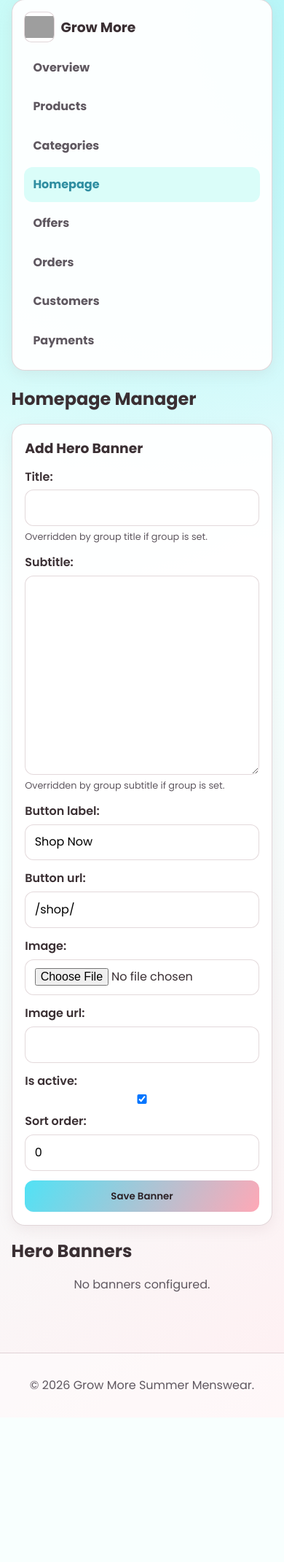
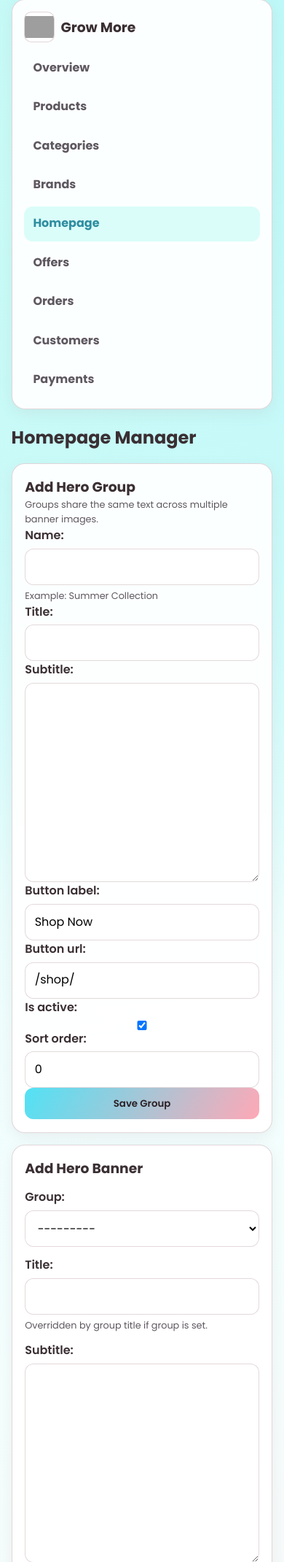
Before and after one commit to venkatesh-99-cbs/Grow_More-main, a Django app: page /dashboard/homepage/ in a window 390 px wide. Shown: the part 75-2216 px from the top of the page at 73% size. Before the commit the page ends 1980 px from the top, so only its background shows below. Run offline with Django 5.2, Linux system fonts and the light colour scheme; the visitor is signed in with stand-in values (Sample User, id 1); data comes from the database, SQL or seed files in the repository; data that the repository does not hold is empty; grey boxes are pictures that could not be loaded.

Commit message:
Comprehensive UI enhancements and functional fixes for Grow More platform.
Key changes:
- Consolidated wishlist/favorite logic and fixed UI feedback.
- Added percentage-based discount badges to products.
- Implemented admin-priority offer logic.
- Redesigned mobile filter section as a swipeable drawer.
- Added per-size stock management in admin with dynamic UI.
- Improved product detail page with image nav, stock status, and related products.
- Automated home page offer slider with dots and auto-play.
- Implemented HeroGroup for synchronized hero banner content.
- Professionalized automated emails and secured receipt downloads.
- Refined global UI (logo, desktop nav, animations, tooltips).

Co-authored-by: venkatesh-99-cbs <217080683+venkatesh-99-cbs@users.noreply.github.com>

```diff
--- a/core/forms.py
+++ b/core/forms.py
@@ -1,6 +1,6 @@
 from django import forms
 
-from core.models import HeroBanner
+from core.models import HeroBanner, HeroGroup
 
 
 class ContactForm(forms.Form):
@@ -13,4 +13,10 @@ class ContactForm(forms.Form):
 class HeroBannerForm(forms.ModelForm):
     class Meta:
         model = HeroBanner
-        fields = ("title", "subtitle", "button_label", "button_url", "image", "image_url", "is_active", "sort_order")
+        fields = ("group", "title", "subtitle", "button_label", "button_url", "image", "image_url", "theme", "animation_type", "is_active", "sort_order")
+
+
+class HeroGroupForm(forms.ModelForm):
+    class Meta:
+        model = HeroGroup
+        fields = ("name", "title", "subtitle", "button_label", "button_url", "is_active", "sort_order")
--- a/dashboard/urls.py
+++ b/dashboard/urls.py
@@ -13,7 +13,12 @@ urlpatterns = [
     path("categories/", views.categories, name="categories"),
     path("categories/<int:pk>/edit/", views.categories, name="category_edit"),
     path("categories/<int:pk>/delete/", views.category_delete, name="category_delete"),
+    path("brands/", views.brands, name="brands"),
+    path("brands/<int:pk>/edit/", views.brands, name="brand_edit"),
+    path("brands/<int:pk>/delete/", views.brand_delete, name="brand_delete"),
     path("homepage/", views.homepage, name="homepage"),
+    path("homepage/groups/<int:pk>/edit/", views.homepage, name="group_edit"),
+    path("homepage/groups/<int:pk>/delete/", views.group_delete, name="group_delete"),
     path("homepage/banners/new/", views.banner_create, name="banner_create"),
     path("homepage/banners/<int:pk>/delete/", views.banner_delete, name="banner_delete"),
     path("orders/", views.orders, name="orders"),
--- a/dashboard/views.py
+++ b/dashboard/views.py
@@ -7,14 +7,14 @@ from django.db.models import Sum
 from django.shortcuts import get_object_or_404, redirect, render
 from django.views.decorators.http import require_POST
 
-from core.forms import HeroBannerForm
-from core.models import HeroBanner
+from core.forms import HeroBannerForm, HeroGroupForm
+from core.models import HeroBanner, HeroGroup
 from offers.forms import PromotionalOfferForm
 from offers.models import PromotionalOffer
 from orders.models import Order, Payment
-from products.forms import CategoryForm, ProductForm
+from products.forms import BrandForm, CategoryForm, ProductForm
 from products.cloudinary_utils import delete_product_image
-from products.models import Category, Product
+from products.models import Brand, Category, Product
 
 
 @staff_member_required
@@ -100,13 +100,66 @@ def category_delete(request, pk):
 
 
 @staff_member_required
-def homepage(request):
+def brands(request, pk=None):
+    brand = get_object_or_404(Brand, pk=pk) if pk else None
+    form = BrandForm(request.POST or None, instance=brand)
+    if request.method == "POST" and form.is_valid():
+        form.save()
+        messages.success(request, "Brand saved.")
+        return redirect("dashboard:brands")
+    brands_qs = Brand.objects.annotate(product_count=Count("products"))
+    return render(
+        request,
+        "dashboard/brands.html",
+        {"form": form, "brands": brands_qs, "brand": brand},
+    )
+
+
+@staff_member_required
+@require_POST
+def brand_delete(request, pk):
+    brand = get_object_or_404(Brand, pk=pk)
+    name = brand.name
+    try:
+        brand.delete()
+        messages.success(request, f"{name} removed.")
+    except ProtectedError:
+        brand.is_active = False
+        brand.save(update_fields=["is_active"])
+        messages.warning(request, f"{name} is used by products, so it was hidden instead.")
+    return redirect("dashboard:brands")
+
+
+@staff_member_required
+def homepage(request, pk=None):
+    group = get_object_or_404(HeroGroup, pk=pk) if pk else None
+    group_form = HeroGroupForm(request.POST or None, instance=group)
+    if request.method == "POST" and "save_group" in request.POST:
+        if group_form.is_valid():
+            group_form.save()
+            messages.success(request, "Hero group saved.")
+            return redirect("dashboard:homepage")
+
     banner_form = HeroBannerForm()
     return render(
         request,
         "dashboard/homepage.html",
-        {"banner_form": banner_form, "banners": HeroBanner.objects.all()},
+        {
+            "banner_form": banner_form,
+            "group_form": group_form,
+            "banners": HeroBanner.objects.select_related("group").all(),
+            "groups": HeroGroup.objects.all(),
+            "current_group": group
+        },
     )
+
+
+@staff_member_required
+@require_POST
+def group_delete(request, pk):
+    get_object_or_404(HeroGroup, pk=pk).delete()
+    messages.success(request, "Hero group removed.")
+    return redirect("dashboard:homepage")
 
 
 @staff_member_required
--- a/templates/dashboard/base.html
+++ b/templates/dashboard/base.html
@@ -12,6 +12,7 @@
         <a href="{% url 'dashboard:overview' %}">Overview</a>
         <a href="{% url 'dashboard:products' %}">Products</a>
         <a href="{% url 'dashboard:categories' %}">Categories</a>
+        <a href="{% url 'dashboard:brands' %}">Brands</a>
         <a href="{% url 'dashboard:homepage' %}">Homepage</a>
         <a href="{% url 'dashboard:offers' %}">Offers</a>
         <a href="{% url 'dashboard:orders' %}">Orders</a>
--- a/templates/dashboard/homepage.html
+++ b/templates/dashboard/homepage.html
@@ -3,6 +3,19 @@
 {% block dashboard_content %}
   <h1>Homepage Manager</h1>
   <section class="dashboard-two">
+    <div class="card admin-form">
+      <h3>{% if current_group %}Edit{% else %}Add{% endif %} Hero Group</h3>
+      <p class="helptext">Groups share the same text across multiple banner images.</p>
+      <form method="post" action="{% if current_group %}{% url 'dashboard:group_edit' current_group.pk %}{% else %}{% url 'dashboard:homepage' %}{% endif %}">
+        {% csrf_token %}
+        {{ group_form.as_p }}
+        <button class="submit-btn" type="submit" name="save_group">Save Group</button>
+        {% if current_group %}
+          <a href="{% url 'dashboard:homepage' %}" class="text-action">Cancel</a>
+        {% endif %}
+      </form>
+    </div>
+
     <form class="card form admin-form" method="post" enctype="multipart/form-data" action="{% url 'dashboard:banner_create' %}">
       {% csrf_token %}
       <h3>Add Hero Banner</h3>
@@ -10,6 +23,38 @@
       <button class="submit-btn" type="submit">Save Banner</button>
     </form>
   </section>
+
+  <h2>Hero Groups</h2>
+  <div class="admin-table-wrap" style="margin-bottom: 2rem;">
+    <table class="admin-table">
+      <thead>
+        <tr>
+          <th>Name</th>
+          <th>Title</th>
+          <th>Banners</th>
+          <th>Actions</th>
+        </tr>
+      </thead>
+      <tbody>
+        {% for g in groups %}
+          <tr>
+            <td><strong>{{ g.name }}</strong></td>
+            <td>{{ g.title }}</td>
+            <td>{{ g.banners.count }}</td>
+            <td>
+              <div class="table-actions">
+                <a href="{% url 'dashboard:group_edit' g.pk %}" class="text-action">Edit</a>
+                <form action="{% url 'dashboard:group_delete' g.pk %}" method="post">
+                  {% csrf_token %}
+                  <button type="submit" class="danger-action">Delete</button>
+                </form>
+              </div>
+            </td>
+          </tr>
+        {% endfor %}
+      </tbody>
+    </table>
+  </div>
 
   <h2>Hero Banners</h2>
   <div class="grid">
--- a/templates/dashboard/product_form.html
+++ b/templates/dashboard/product_form.html
@@ -22,7 +22,7 @@
             {% if field.help_text %}<span class="helptext">{{ field.help_text }}</span>{% endif %}
             {{ field.errors }}
           </p>
-          {% if field.name == "sizes_text" %}
+          {% if field.name == "sizes_list" %}
             <div id="size-stock-manager" style="background: rgba(81, 226, 245, 0.05); padding: 1rem; border-radius: 12px; margin: 1rem 0; border: 1px dashed var(--bright-blue);">
               <h3 style="font-size: 0.9rem; margin-bottom: 0.5rem;">Size-Specific Stock</h3>
               <div id="size-stock-fields" style="display: grid; gap: 0.5rem;">
```
Also changed, not shown: products/forms.py (+18 -7 lines), static/css/styles.css (+36 -1 lines), static/js/admin/admin-products.js (+8 -4 lines), templates/dashboard/brands.html (added, +62 -0 lines), product_images/product101.jpg (deleted), product_images/product102.jpg (deleted).
